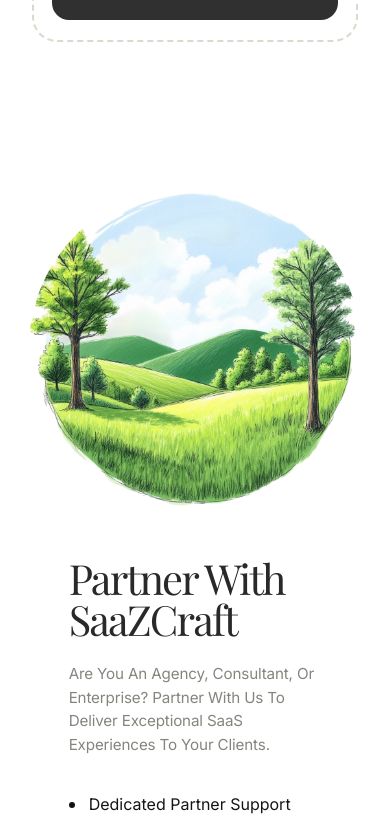
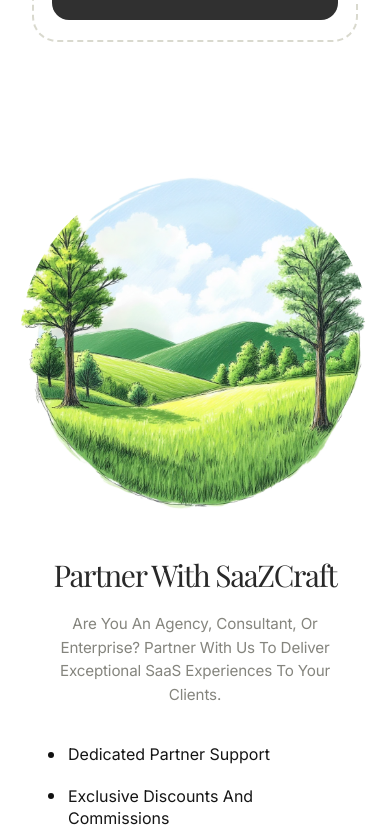
Before and after one commit to Sruthi417/Saazcraft, a Next.js app in the folder frontend/: page / in a window 390 px wide. Shown: the part 8810-9644 px from the top of the page. Built offline with nearby package versions, Linux system fonts and the light colour scheme; a web font is replaced by a local one.

Commit message:
partner.scss completed

```diff
--- a/frontend/components/Partners/Partner.scss
+++ b/frontend/components/Partners/Partner.scss
@@ -7,7 +7,7 @@
 
   box-sizing: border-box;
   padding-inline: clamp(1.25rem, 13.5vw, 12rem);
-  padding-top: clamp(5rem, 13.5vw, 7rem);
+  padding-top: clamp(6rem, 13.5vw, 7rem);
   background: #ffffff;
 
   overflow: hidden;
@@ -98,7 +98,7 @@
 
   font-family: "Playfair Display", serif;
 
-  font-size: clamp(56px, 4.8vw, 64px);
+  font-size: clamp(38px, 4.8vw, 64px);
 
   font-weight: 400;
 
@@ -254,9 +254,13 @@
 // TABLET
 // ==========================================================
 
-@media (max-width: 1000px) {
+@media (max-width: 1200px) {
+  .partner-section {
+    padding-inline: clamp(3rem, 4vw, 6rem);
+  }
+
   .partner-container {
-    width: min(92vw, 850px);
+    width: 100%;
 
     grid-template-columns: 0.8fr 1.2fr;
 
@@ -284,13 +288,14 @@
 // MOBILE
 // ==========================================================
 
-@media (max-width: 700px) {
+@media (max-width: 800px) {
   .partner-section {
     padding-block: 4rem 5rem;
+    padding-inline: clamp(3rem, 4vw, 4rem);
   }
 
   .partner-container {
-    width: calc(100% - 2rem);
+    width: 100%;
 
     display: flex;
 
@@ -312,19 +317,22 @@
   .partner-content {
     order: 2;
 
-    align-items: flex-start;
+    align-items: center;
 
     max-width: 600px;
   }
 
   .partner-title {
-    font-size: clamp(2.7rem, 11vw, 4rem);
+    // font-size: clamp(2.7rem, 11vw, 4rem);
+    font-size: 30px;
 
     line-height: 1;
   }
 
   .partner-description {
     margin-top: 1.4rem;
+
+    text-align: center;
 
     font-size: 0.95rem;
 
@@ -357,16 +365,21 @@
 // ==========================================================
 
 @media (max-width: 400px) {
+   .partner-section {
+    padding-top: 3rem;
+   }
   .partner-image {
-    width: 85vw;
+    width: 90vw;
+    align-items: flex-start;
   }
 
   .partner-content {
     width: 100%;
+    align-items: center;
   }
 
   .partner-title {
-    font-size: 2.6rem;
+
   }
 
   .partner-list li {
```
